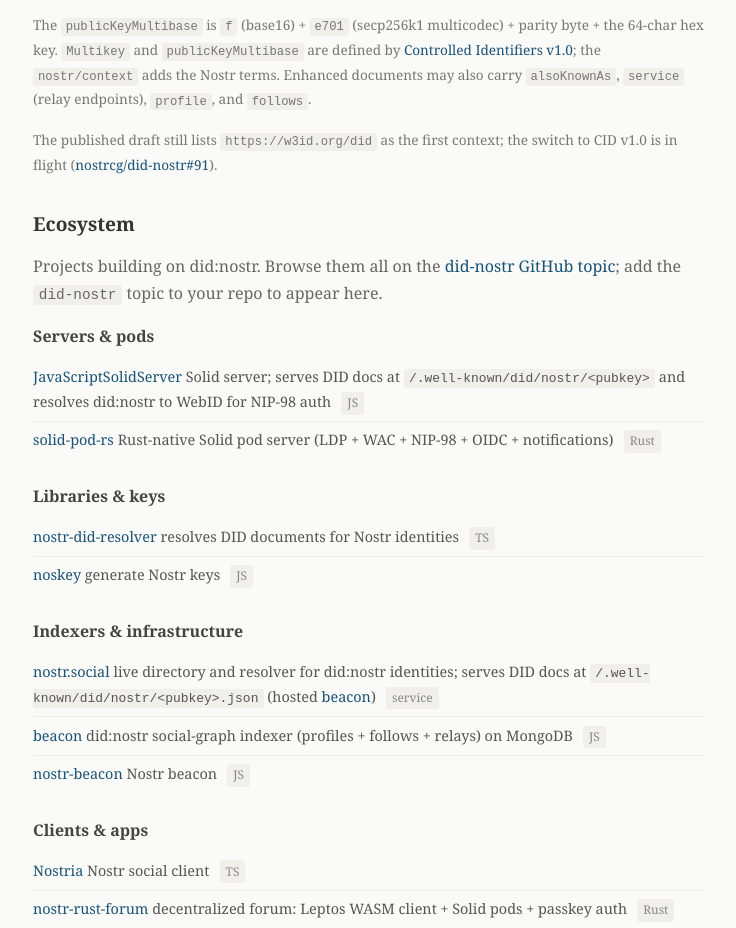
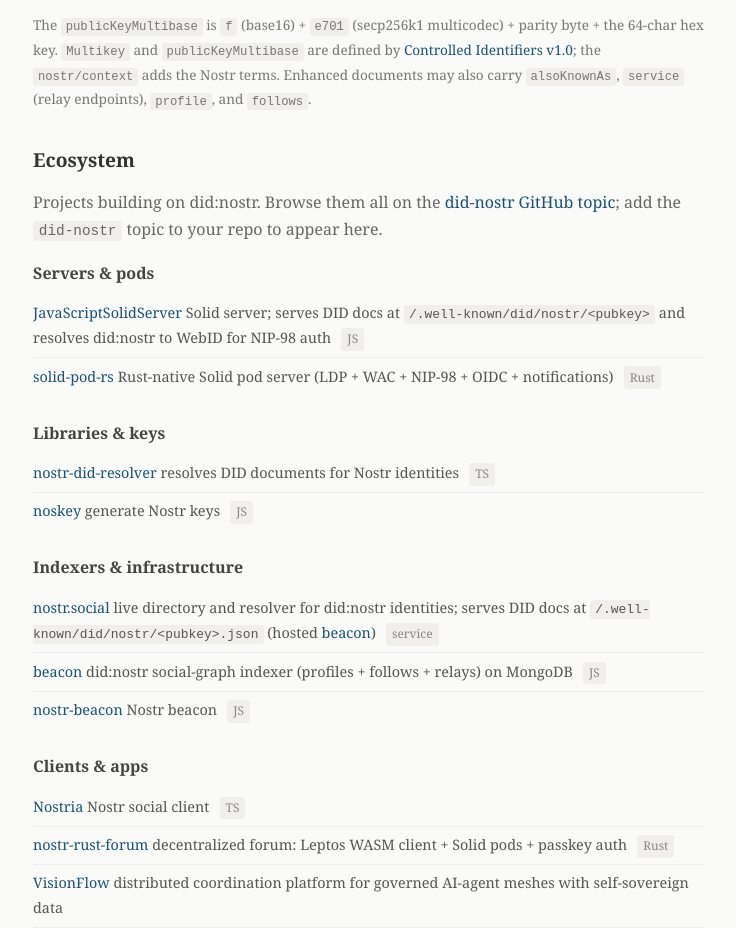
Before and after one commit to did-nostr/did-nostr.github.io, a plain HTML site: page index.html in a window 1280 px wide. Shown: the part 1531-2459 px from the top of the page, without its empty margins (271-1007 px from the left). Drawn offline with Linux system fonts and the light colour scheme.

Commit message:
Drop the in-flight #91 caveats now that CID v1.0 is merged in the spec

```diff
--- a/index.html
+++ b/index.html
@@ -263,10 +263,6 @@
     <code>alsoKnownAs</code>, <code>service</code> (relay endpoints), <code>profile</code>, and
     <code>follows</code>.
   </p>
-  <p class="note">
-    The published draft still lists <code>https://w3id.org/did</code> as the first context; the
-    switch to CID v1.0 is in flight (<a href="https://github.com/nostrcg/did-nostr/pull/91">nostrcg/did-nostr#91</a>).
-  </p>
 </section>
 
 <section id="ecosystem">
```
Also changed, not shown: 1 other file.
